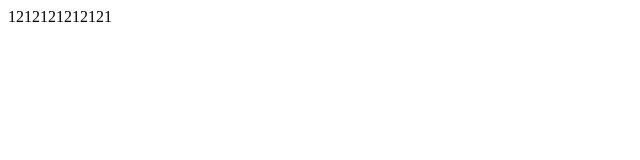
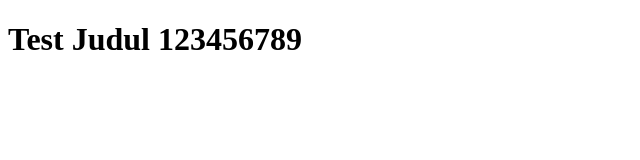
Before and after one commit to alanluthfi/test-token, a plain HTML site: page index.html in a window 1280 px wide. Shown: the whole page, without its empty margins (0-640 px from the left). Drawn offline with Linux system fonts and the light colour scheme.

Commit message:
Update index.html

```diff
--- a/index.html
+++ b/index.html
@@ -4,11 +4,12 @@
     <meta charset="UTF-8">
     <meta name="viewport" content="width=device-width, initial-scale=1.0">
     <title>Token Display</title>
+    <h1>Test Judul 123456789</h1>
 </head>
 <body>
     <div id="data-token"></div>
 
-    <script>
+    <!-- <script>
         var token = "1212121212121";
         localStorage.setItem("token", token);
         var data_token = localStorage.getItem('token');
@@ -16,6 +17,6 @@
 
         var div = document.getElementById('data-token');
         div.append(data_token);
-    </script>
+    </script> -->
 </body>
 </html>
```
